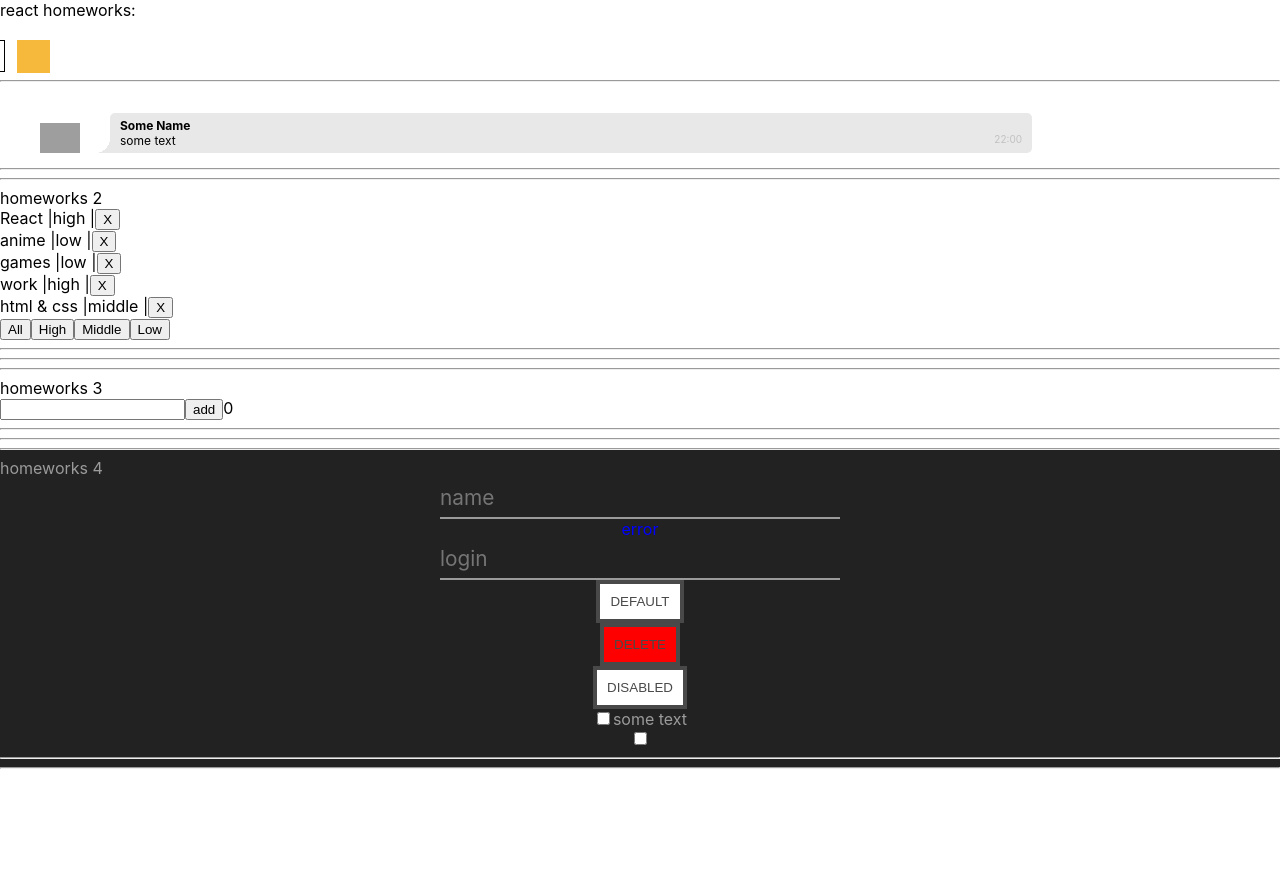
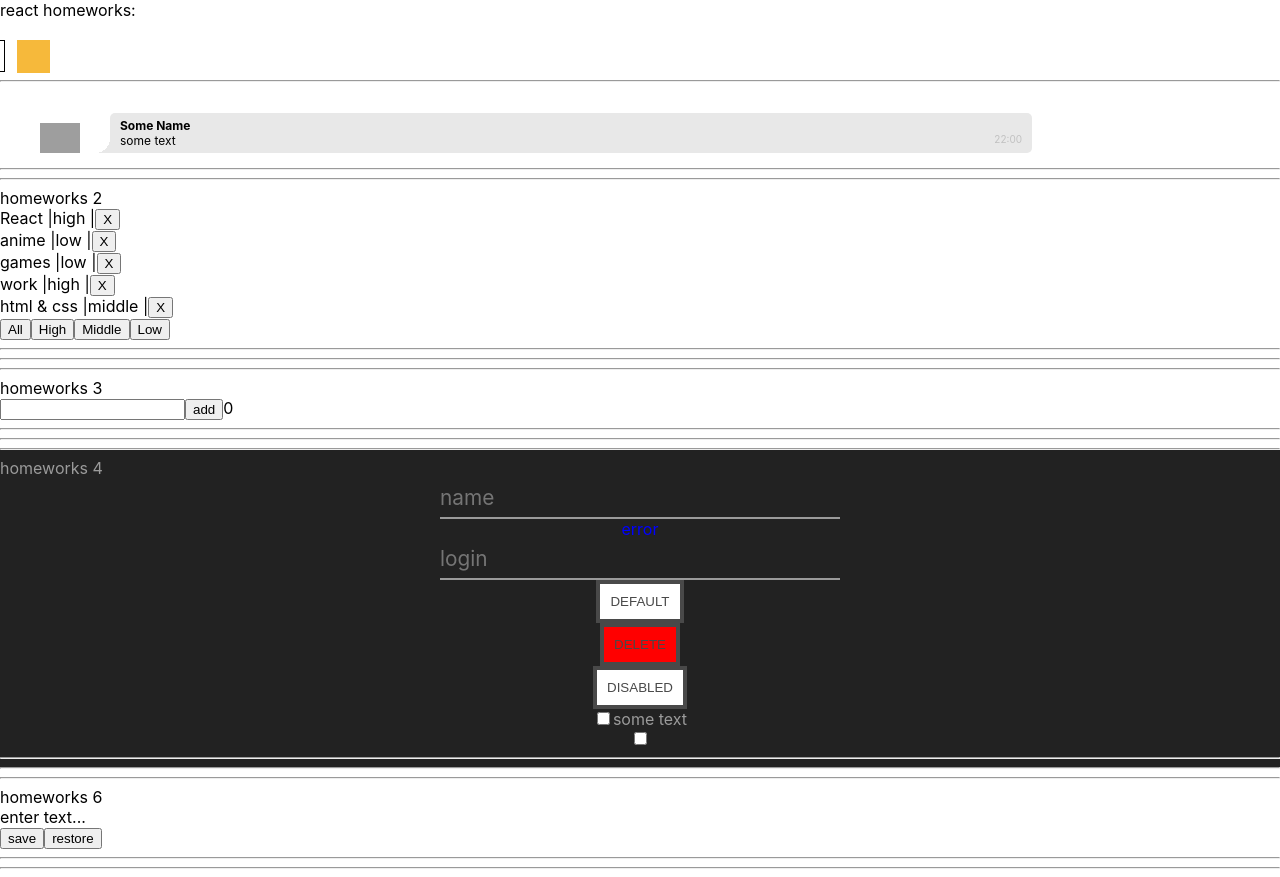
Before and after one commit to Goblester/tests-components, a React (Create React App) app: page /#/pre-junior in a window 1280 px wide. Before the commit the page ends 800 px from the top, so only its background shows below. Built offline with nearby package versions, Linux system fonts and the light colour scheme; grey boxes are pictures that could not be loaded.

Commit message:
done 6hw

```diff
--- a/src/p1-main/m1-ui/u1-app/App.tsx
+++ b/src/p1-main/m1-ui/u1-app/App.tsx
@@ -1,9 +1,5 @@
 import React from 'react'
 import s from './App.module.css'
-import HW1 from '../../../p2-homeworks/h1/HW1'
-import HW2 from "../../../p2-homeworks/h2/HW2";
-import HW3 from '../../../p2-homeworks/h3/HW3';
-import HW4 from '../../../p2-homeworks/h4/HW4';
 import HW5 from '../../../p2-homeworks/h5/HW5';
 
 function App() {
--- a/src/p2-homeworks/h5/pages/PreJunior.tsx
+++ b/src/p2-homeworks/h5/pages/PreJunior.tsx
@@ -3,6 +3,7 @@ import HW1 from '../../h1/HW1'
 import HW2 from '../../h2/HW2'
 import HW3 from '../../h3/HW3'
 import HW4 from '../../h4/HW4'
+import HW6 from '../../h6/HW6';
 
 function PreJunior() {
     return (
@@ -11,7 +12,7 @@ function PreJunior() {
             <HW2/>
             <HW3/>
             <HW4/>
-            {/*<HW6/>*/}
+            <HW6/>
 
         </div>
     )
--- a/src/p2-homeworks/h6/HW6.tsx
+++ b/src/p2-homeworks/h6/HW6.tsx
@@ -10,7 +10,8 @@ function HW6() {
         saveState<string>('editable-span-value', value)
     }
     const restore = () => {
-        // setValue()
+        const state = restoreState<string>('editable-span-value', value);
+        setValue(state);
     }
 
     return (
--- a/src/p2-homeworks/h6/common/c4-SuperEditableSpan/SuperEditableSpan.tsx
+++ b/src/p2-homeworks/h6/common/c4-SuperEditableSpan/SuperEditableSpan.tsx
@@ -27,21 +27,21 @@ const SuperEditableSpan: React.FC<SuperEditableSpanType> = (
         ...restProps// все остальные пропсы попадут в объект restProps
     }
 ) => {
+    debugger;
     const [editMode, setEditMode] = useState<boolean>(false)
     const {children, onDoubleClick, className, ...restSpanProps} = spanProps || {}
 
     const onEnterCallback = () => {
-        // setEditMode() // выключить editMode при нажатии Enter
-
+        setEditMode(false) // выключить editMode при нажатии Enter
         onEnter && onEnter()
     }
     const onBlurCallback = (e: React.FocusEvent<HTMLInputElement>) => {
-        // setEditMode() // выключить editMode при нажатии за пределами инпута
+        setEditMode(false) // выключить editMode при нажатии за пределами инпута
 
         onBlur && onBlur(e)
     }
     const onDoubleClickCallBack = (e: React.MouseEvent<HTMLSpanElement, MouseEvent>) => {
-        // setEditMode() // включить editMode при двойном клике
+         setEditMode(true) // включить editMode при двойном клике
 
         onDoubleClick && onDoubleClick(e)
     }
```
